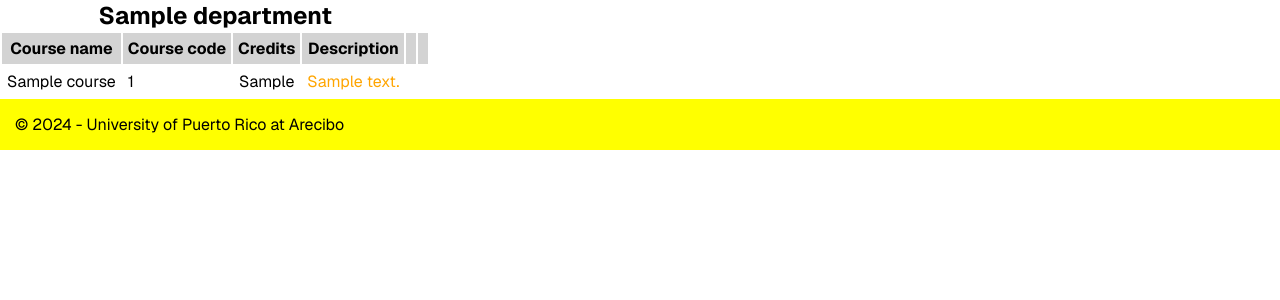
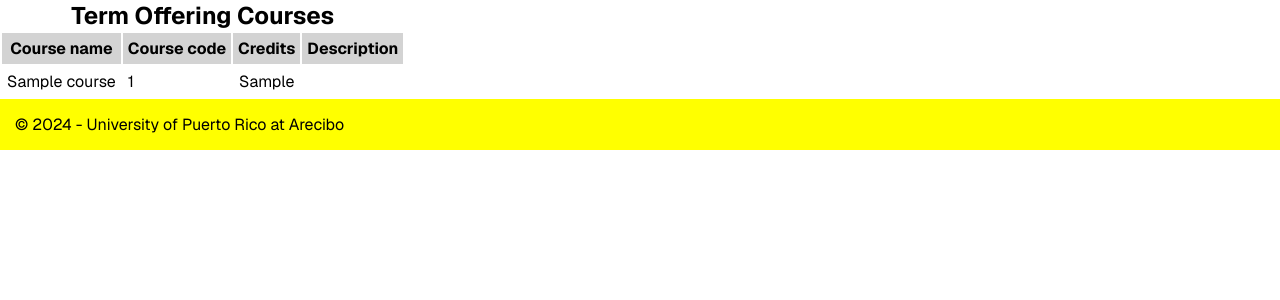
Before and after one commit to juanmelendez28/ccom4019-proyecto, a PHP site: template views/enter_page.php in a window 1280 px wide. Shown: the top 300 px of the page. Run offline with PHP 8.4, Linux system fonts and the light colour scheme; the template is opened without the code that fills it: most values are stand-ins (such as "Sample title", 1, 10 or a date in 2020); data that the repository does not hold is empty.

Commit message:
Term Offering finished with courses showing in table and updated index to work with the Term Offering as Landing Page.

```diff
--- a/css/crash.css
+++ b/css/crash.css
@@ -1,6 +1,6 @@
 
 .error-body{
-    background-color: rgb(11, 9, 19);
+    background-color: rgb(207, 199, 235);
 }
 .error-body::selection{
     background-color: rgb(255, 80, 80) !important;
--- a/index.php
+++ b/index.php
@@ -28,7 +28,7 @@
         } elseif($_POST['debug'] === "login") {
             LoginController::user_login();
         }  else {
-            CoursesController::index();
+            TermOfferingController::index();
         }
     }
     else
--- a/models/Course.php
+++ b/models/Course.php
@@ -6,5 +6,6 @@ require_once 'models/Department.php';
 class Course extends Model
 {
     protected static $primary_key = 'course_id';
+    protected static $table = 'courses';
 
 }
--- a/views/enter_page.php
+++ b/views/enter_page.php
@@ -5,38 +5,33 @@
 <body>
     <main>
         <!-- Dynamic table of department and its courses -->
-        <?php foreach ($departments as $department) { ?>
             <table class="tblCourses">
-                <caption><?= $department->dept_name ?></caption>
+                <caption>Term Offering Courses</caption>
                 <thead>
                     <tr>
                         <th scope="col">Course name</th>
                         <th scope="col">Course code</th>
                         <th scope="col">Credits</th>
                         <th scope="col">Description</th>
-                        <th scope="col"></th>
-                        <th scope="col"></th>
                     </tr>
                 </thead>
                 <tbody>
                     <?php
-                    $courses = $department->courses();
                     // rendering each course
                     foreach ($courses as $course) { ?>
                         <tr>
                             <td><?= $course->course_name ?></td>
                             <td><span aria-describedby="<?= $course->course_id ?>_desc"><?= $course->course_id ?></span></td>
                             <td><?= $course->course_credits ?></td>
-                            <td><span id="<?= $course->course_code ?>_desc" class="course_desc" title="<?= $course->course_desc ?>"><?= $course->course_desc ?></span></td>
+                            <!-- <td><span id="<?= $course->attributes['course_code'] ?>_desc" class="course_desc" title="<?= $course->course_desc ?>"><?= $course->course_desc ?></span></td>
                             <?php if ($user->role == 'admin' || $user->dept_id == $department->dept_id) { ?>
                                 <td><a href="courses/edit/<?= $course->course_id ?>">Edit</a></td>
-                                <td><a href="courses/delete/<?= $course->course_id ?>">Delete</a></td>
+                                <td><a href="courses/delete/<?= $course->course_id ?>">Delete</a></td> -->
                             <?php } ?>
                         </tr>
                     <?php } ?>
                 </tbody>
             </table>
-        <?php } ?>
 
 
     </main>
```
Also changed, not shown: models/Term_Offering.php (+4 -6 lines).
